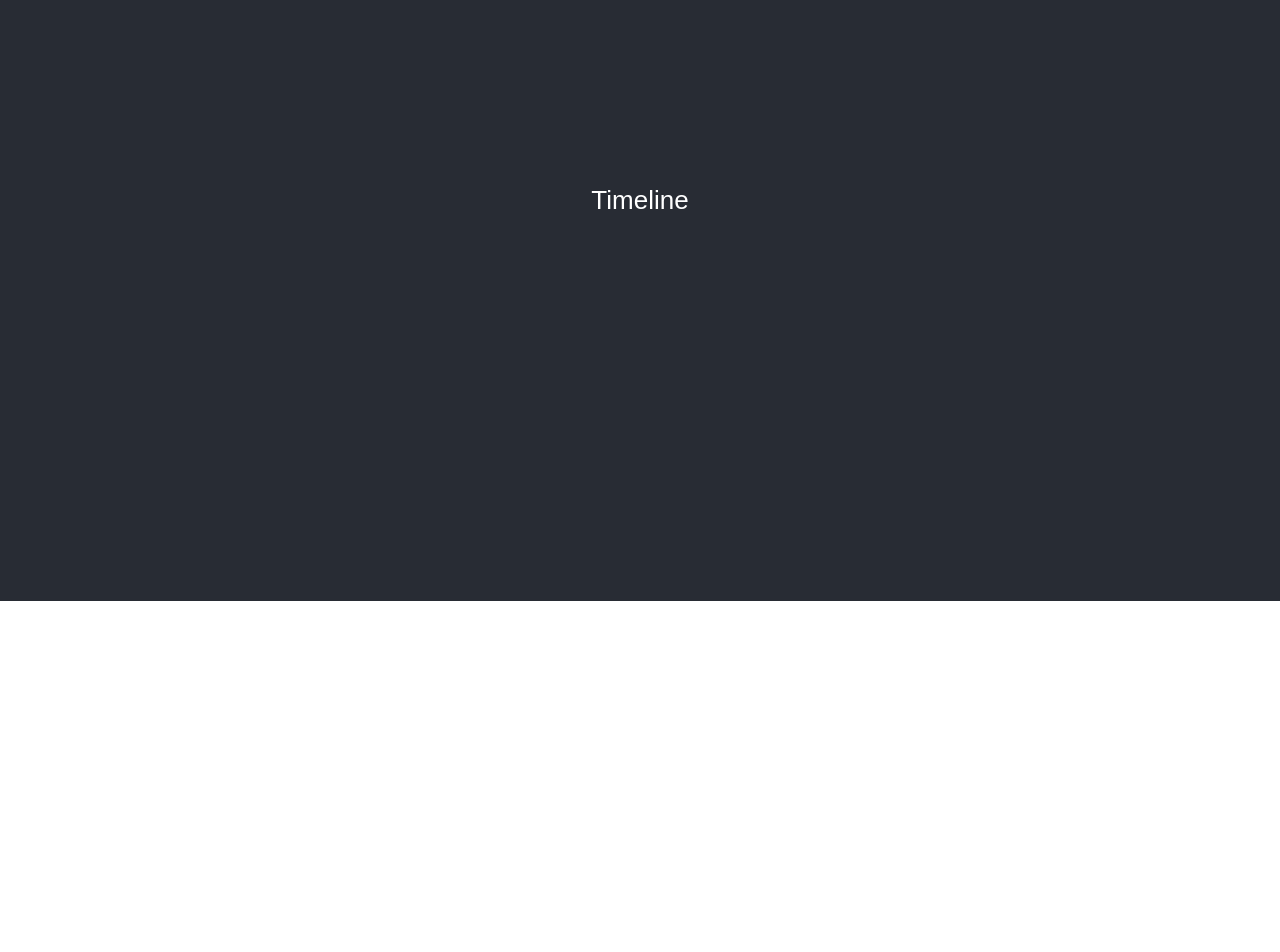
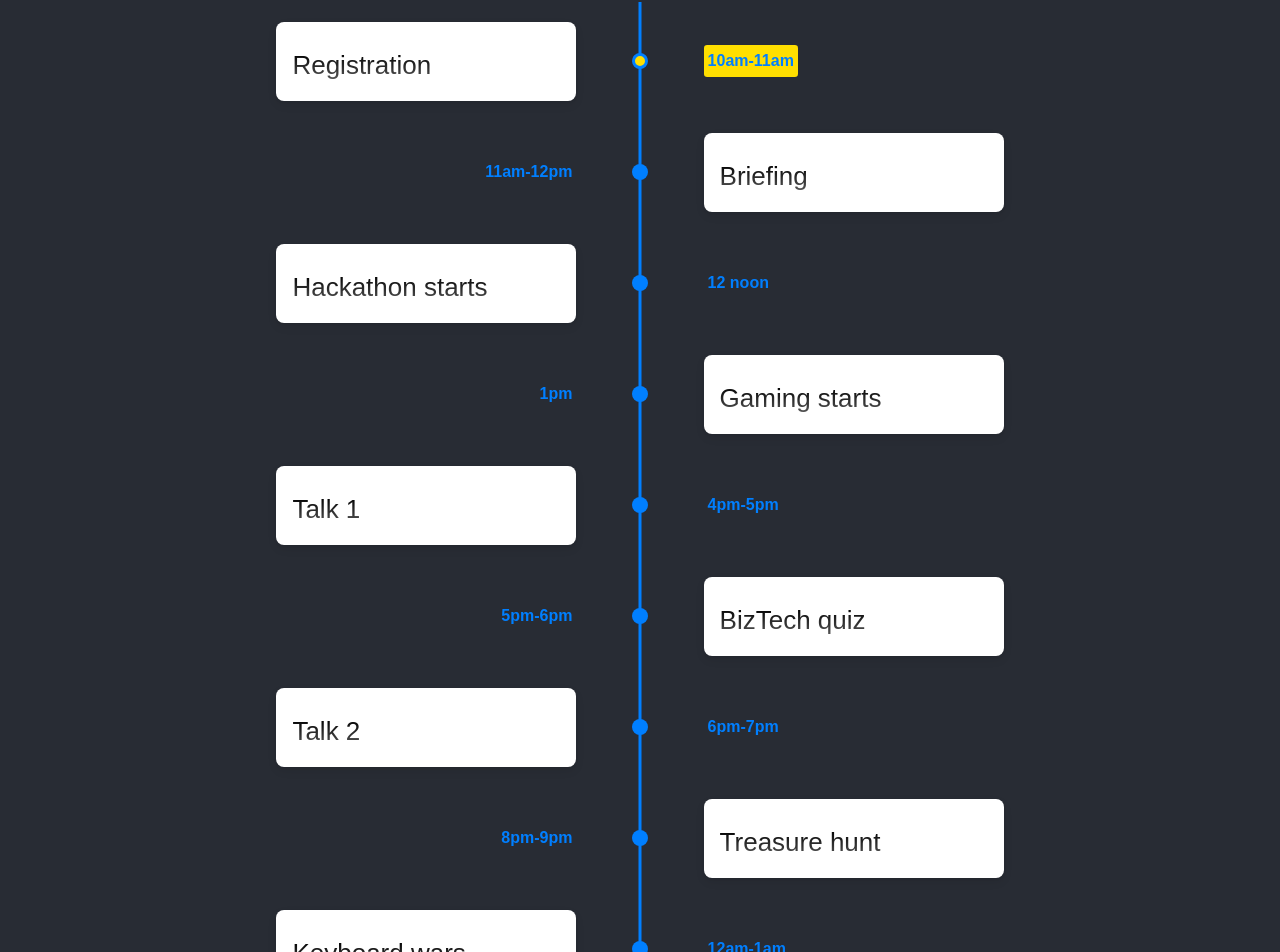
Before and after one commit to Vivekumar08/convoke, a React (Create React App) app: page /timeline in a window 1280 px wide. Shown: the part 198-1150 px from the top of the page. Before the commit the page ends 800 px from the top, so only its background shows below. Built offline with nearby package versions, Linux system fonts and the light colour scheme.

Commit message:
timeline

```diff
--- a/package.json
+++ b/package.json
@@ -14,6 +14,7 @@
     "gh-pages": "^4.0.0",
     "react": "^18.2.0",
     "react-bootstrap": "^2.7.0",
+    "react-chrono": "^1.20.0",
     "react-dom": "^18.2.0",
     "react-helmet-async": "^1.3.0",
     "react-icons": "^4.7.1",
--- a/src/App.css
+++ b/src/App.css
@@ -1,11 +1,9 @@
-
 .App-header {
   background-color: #282c34;
+  display: flex;
   min-height: 100vh;
-  display: flex;
   flex-direction: column;
   align-items: center;
   justify-content: center;
   font-size: calc(10px + 2vmin);
-  color: white;
 }
--- a/src/Content.js
+++ b/src/Content.js
@@ -1,22 +1,64 @@
 export const navbarLinks = [
     {
         item: "Home",
-        url:"/"
+        url: "/"
     },
     {
         item: "Timeline",
-        url:"/timeline"
+        url: "/timeline"
     },
     {
         item: "Speakers",
-        url:"/speakers"
+        url: "/speakers"
     },
     {
         item: "Sponsers",
-        url:"/sponsers"
+        url: "/sponsers"
     },
     {
         item: "Venue",
-        url:"/venue"
+        url: "/venue"
     }
 ]
+
+export const Timeline_cont = [
+    {
+        title: "10am-11am",
+    },
+    {
+        title: "11am-12pm",
+    },
+    {
+        title: "12 noon",
+    },
+    {
+        title: "1pm",
+    },
+    {
+        title: "4pm-5pm",
+    },
+    {
+        title: "5pm-6pm",
+    },
+    {
+        title: "6pm-7pm",
+    },
+    {
+        title: "8pm-9pm",
+    },
+    {
+        title: "12am-1am",
+    },
+    {
+        title: "1am-1:30am",
+    },
+    {
+        title: "10am-11am",
+    },
+    {
+        title: "11am",
+    },
+    {
+        title: "12 noon",
+    },
+]
--- a/src/Pages/Home.jsx
+++ b/src/Pages/Home.jsx
@@ -3,18 +3,20 @@ import { motion } from "framer-motion";
 
 const Home = () => {
   const boxVariant = {
-    visible: { opacity: 1, scale:1, transition: { duration: 0.2 } },
+    visible: { opacity: 1, scale: 1, transition: { duration: 0.2 } },
     hidden: { opacity: 0, scale: 0 },
   };
   return (
+    <>
       <motion.div
         variants={boxVariant}
         initial="hidden"
         animate="visible"
         className="App-header"
       >
-      We will build Convoke'23 5.0 from here
+        <p className="text-[#e4e4e4]">We will build Convoke'23 5.0 from here</p>
       </motion.div>
+    </>
   );
 };
 
--- a/src/Pages/Timeline.jsx
+++ b/src/Pages/Timeline.jsx
@@ -1,16 +1,74 @@
-import {  motion } from "framer-motion";
 import React from "react";
+import { motion } from "framer-motion";
+import { Chrono } from "react-chrono";
+import { Timeline_cont } from "../Content";
 
 const Timeline = () => {
   return (
+    <>
       <motion.div
         initial={{ opacity: 0 }}
         animate={{ opacity: 1 }}
         transition={{ duration: 0.5 }}
-      className="App-header"
+        className="App-header font-marcellus  text-[#e4e4e4] pt-20 "
       >
-      Timeline
+        <p className="font-bold ">Timeline</p>
+        <Chrono
+          mode="VERTICAL_ALTERNATING"
+          cardHeight={"auto"}
+          focusActiveItemOnLoad
+          hideControls
+          scrollable
+          itemWidth={100}
+          cardWidth={300}
+          items={Timeline_cont}
+          enableOutline
+        >
+          <div className="text-black">
+            <h3>Registration</h3>
+          </div>
+          <div className="text-black">
+            <h3>Briefing</h3>
+          </div>
+          <div className="text-black">
+            <h3>Hackathon starts</h3>
+          </div>
+          <div className="text-black">
+            <h3>Gaming starts</h3>
+          </div>
+          <div className="text-black">
+            <h3>Talk 1</h3>
+          </div>
+          <div className="text-black">
+            <h3>BizTech quiz</h3>
+          </div>
+          <div className="text-black">
+            <h3>Talk 2</h3>
+          </div>
+          <div className="text-black">
+            <h3>Treasure hunt</h3>
+          </div>
+          <div className="text-black">
+            <h3>Keyboard wars</h3>
+          </div>
+          <div className="text-black">
+            <h3>Speed cubing quiz</h3>
+          </div>
+          <div className="text-black">
+            <h3>Talk 3</h3>
+          </div>
+          <div className="text-black">
+            <h3>Hackathon resumes</h3>
+          </div>
+          <div className="text-black">
+            <h3>Hackathon ends</h3>
+          </div>
+          <div className="text-black">
+            <h3>Gaming start</h3>
+          </div>
+        </Chrono>
       </motion.div>
+    </>
   );
 };
 
```
Also changed, not shown: 1 other file (tests, documents, lock files or other folders). Lines whose indentation alone changed are shown as unchanged.
